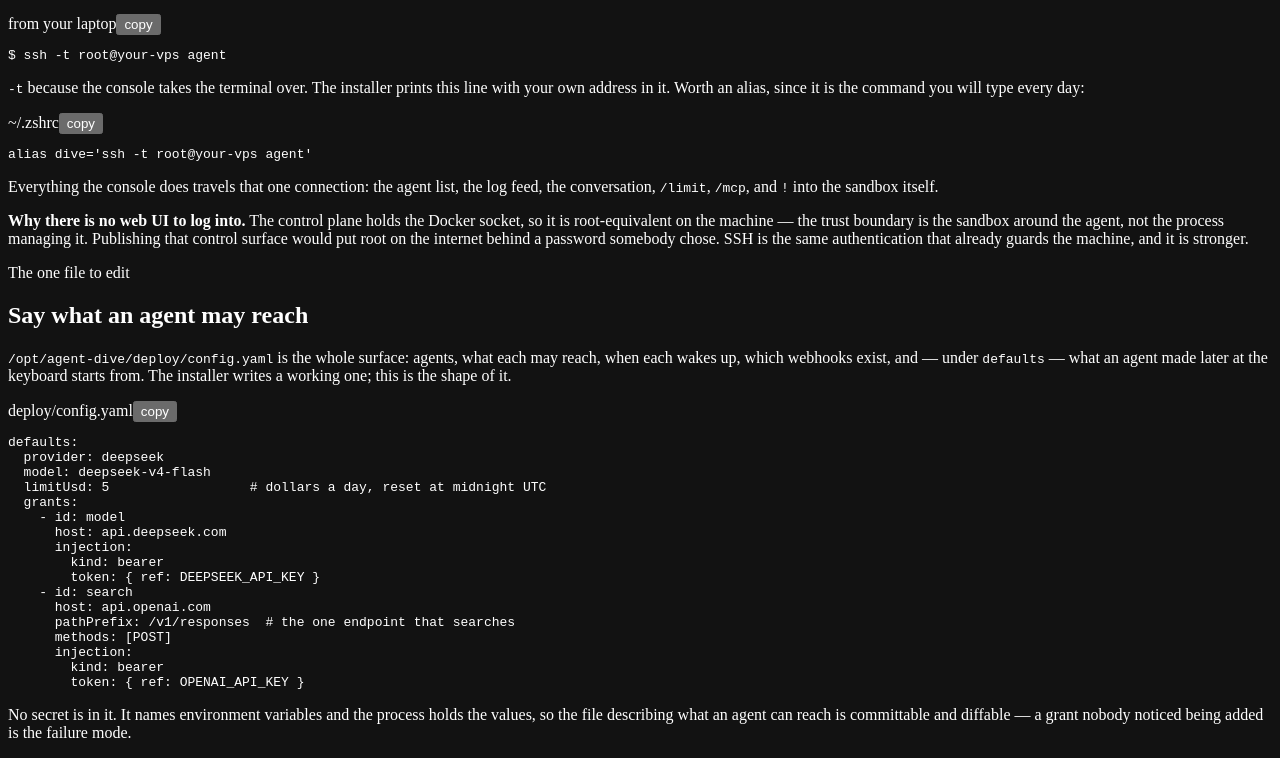
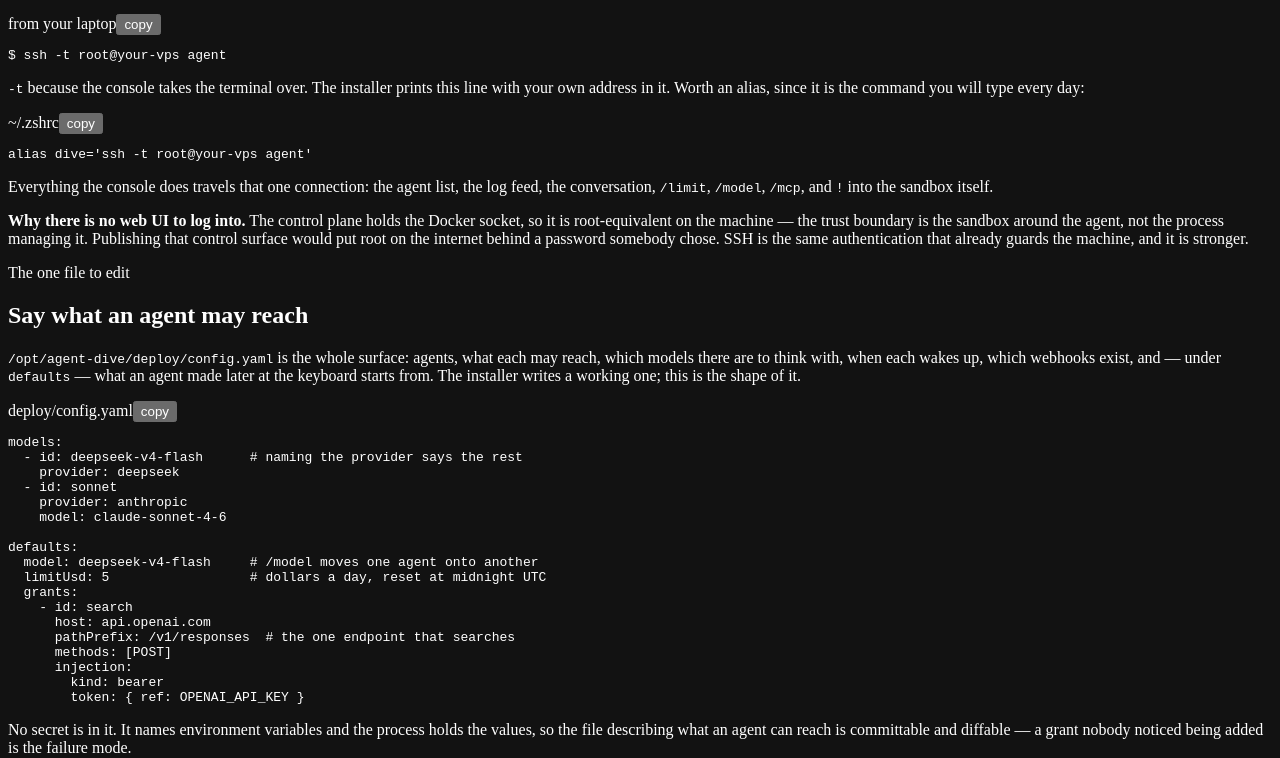
Before and after one commit to mormonnegro/squad, a Next.js app in the folder site/: page /install in a window 1280 px wide. Shown: the part 657-1415 px from the top of the page. Built offline with nearby package versions, Linux system fonts and the light colour scheme.

Commit message:
Show the config the installer actually writes on the page that explains it
The install page carried the four hand-written lines a config no longer needs, so
the one file somebody is told to edit did not look like the one they would open.

```diff
--- a/site/pages/install.tsx
+++ b/site/pages/install.tsx
@@ -94,8 +94,8 @@ alias dive='ssh -t root@your-vps agent'
 `}</Code>
 					<p>
 						Everything the console does travels that one connection: the agent list, the log feed,
-						the conversation, <code>/limit</code>, <code>/mcp</code>, and <code>!</code> into the
-						sandbox itself.
+						the conversation, <code>/limit</code>, <code>/model</code>, <code>/mcp</code>, and{" "}
+						<code>!</code> into the sandbox itself.
 					</p>
 					<div className="note">
 						<p>
@@ -115,21 +115,22 @@ alias dive='ssh -t root@your-vps agent'
 					<h2>Say what an agent may reach</h2>
 					<p>
 						<code>/opt/agent-dive/deploy/config.yaml</code> is the whole surface: agents, what each
-						may reach, when each wakes up, which webhooks exist, and — under <code>defaults</code> —
-						what an agent made later at the keyboard starts from. The installer writes a working
-						one; this is the shape of it.
+						may reach, which models there are to think with, when each wakes up, which webhooks
+						exist, and — under <code>defaults</code> — what an agent made later at the keyboard
+						starts from. The installer writes a working one; this is the shape of it.
 					</p>
 					<Code label="deploy/config.yaml">{`
+models:
+  - id: deepseek-v4-flash      # naming the provider says the rest
+    provider: deepseek
+  - id: sonnet
+    provider: anthropic
+    model: claude-sonnet-4-6
+
 defaults:
-  provider: deepseek
-  model: deepseek-v4-flash
+  model: deepseek-v4-flash     # /model moves one agent onto another
   limitUsd: 5                  # dollars a day, reset at midnight UTC
   grants:
-    - id: model
-      host: api.deepseek.com
-      injection:
-        kind: bearer
-        token: { ref: DEEPSEEK_API_KEY }
     - id: search
       host: api.openai.com
       pathPrefix: /v1/responses  # the one endpoint that searches
```
